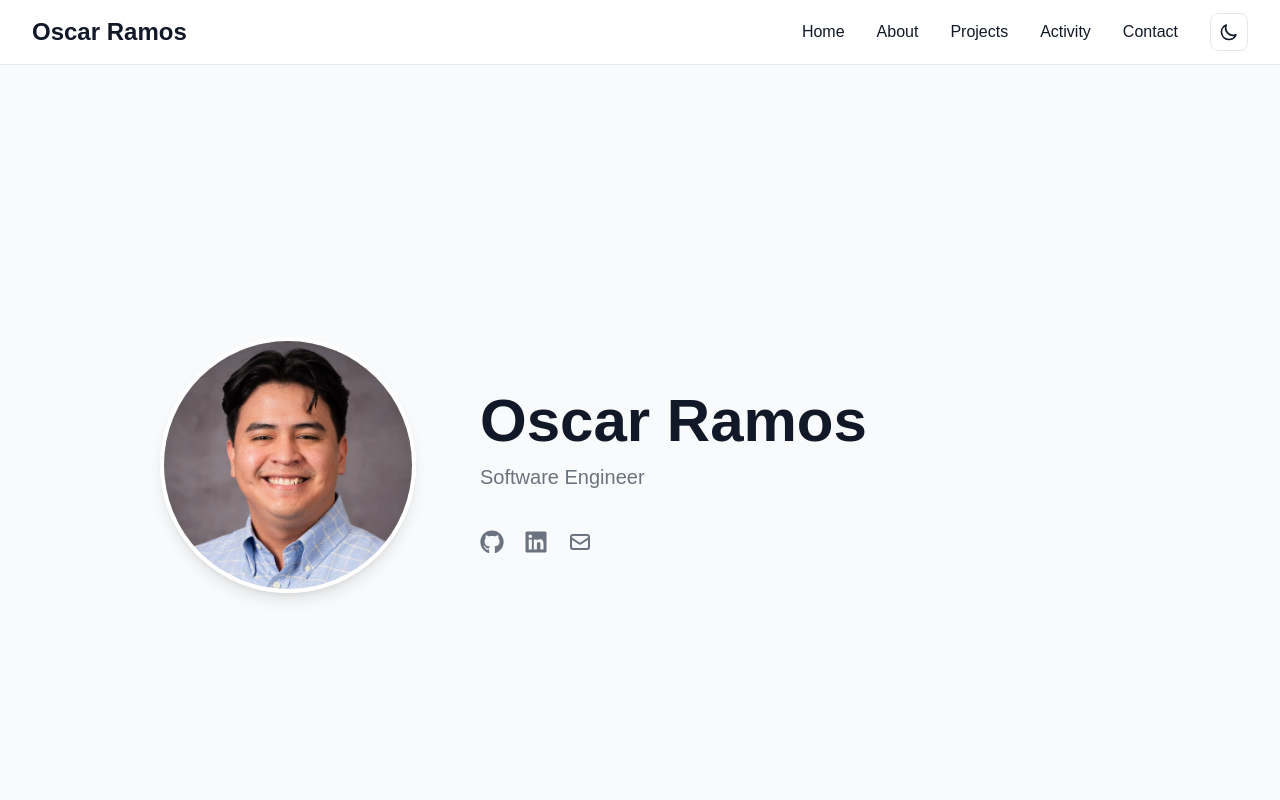
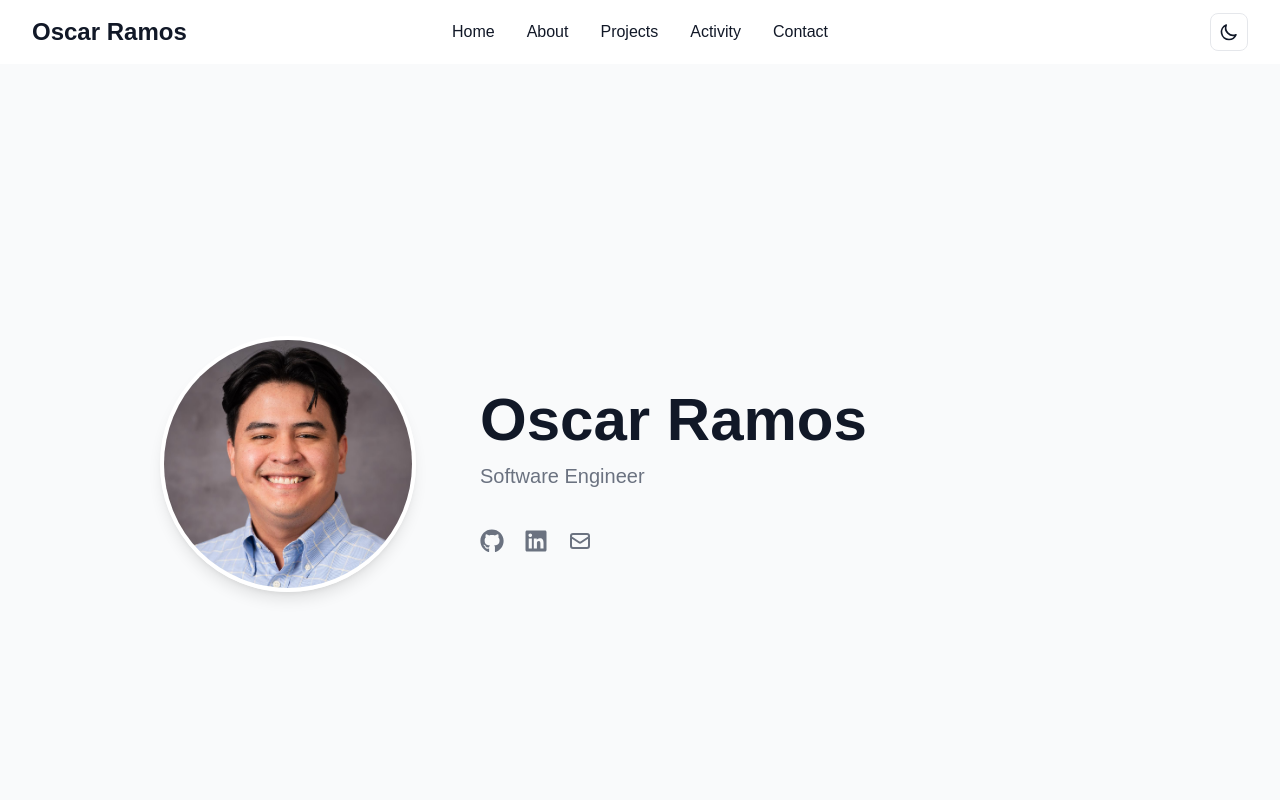
Before and after one commit to Elchamos64/Portfoliodev, a Next.js app: page / in a window 1280 px wide. Shown: the top 800 px of the page. Built offline with nearby package versions, Linux system fonts and the light colour scheme; no server answers; the database is empty.

Commit message:
updated navbar

```diff
--- a/app/layout.tsx
+++ b/app/layout.tsx
@@ -17,7 +17,7 @@ export default function RootLayout({
     <html lang="en">
       <body className="flex flex-col min-h-screen">
         <Navbar />
-        <main className="flex-grow">{children}</main>
+        <main className="flex-grow pt-16">{children}</main>
         <Footer />
       </body>
     </html>
--- a/components/Navbar.tsx
+++ b/components/Navbar.tsx
@@ -28,14 +28,17 @@ export default function Navbar() {
   };
 
   return (
-    <nav className="bg-white dark:bg-black border-b border-gray-200 dark:border-gray-800">
+    <nav className="fixed top-0 left-0 right-0 z-50 bg-white/70 dark:bg-black/70 backdrop-blur-md">
       <div className="max-w-7xl mx-auto px-4 sm:px-6 lg:px-8">
-        <div className="flex justify-between h-16">
-          <div className="flex items-center">
+        <div className="flex items-center h-16">
+          {/* Left: Name */}
+          <div className="flex-1 flex items-center">
             <Link href="/" className="text-2xl font-bold text-gray-900 dark:text-white">
               Oscar Ramos
             </Link>
           </div>
+
+          {/* Center: Nav links */}
           <div className="flex items-center space-x-8">
             <Link
               href="/"
@@ -67,6 +70,10 @@ export default function Navbar() {
             >
               Contact
             </Link>
+          </div>
+
+          {/* Right: Theme toggle */}
+          <div className="flex-1 flex items-center justify-end">
             <button
               onClick={toggleDarkMode}
               className="p-2 rounded-lg border border-gray-200 dark:border-gray-800 text-gray-900 dark:text-white hover:bg-gray-100 dark:hover:bg-gray-900 hover:scale-110 active:scale-95 transition-all duration-200"
```
